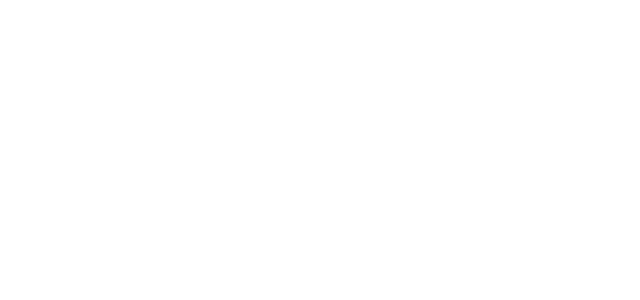
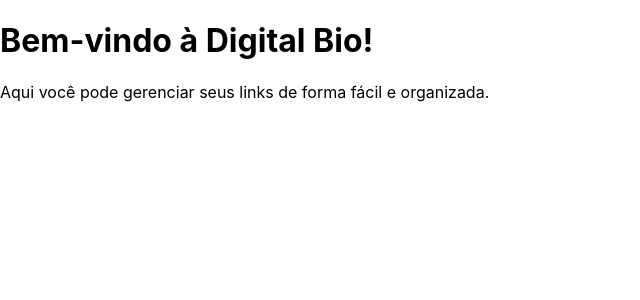
Before and after one commit to Julianagft/Digital-Bio, a React (Create React App) app in the folder frontend/: page / in a window 1280 px wide. Shown: the top 300 px of the page, without its empty margins (0-640 px from the left). Built offline with nearby package versions, Linux system fonts and the light colour scheme.

Commit message:
feat: Adicionando maneira correta de importação do React

```diff
--- a/frontend/src/App.js
+++ b/frontend/src/App.js
@@ -8,9 +8,9 @@
   return (
     <BrowserRouter>
       <Routes>
-        <Route exact path="/" component={Home} />
-        <Route path="/login" component={Login} />
-        <Route path="/register" component={Register} />
+        <Route path="/" element={<Home />} />
+        <Route path="/login" element={<Login />} />
+        <Route path="/register" element={<Register />} />
       </Routes>
     </BrowserRouter>
   );
```
Also changed, not shown: frontend/src/index.js (+4 -5 lines).
